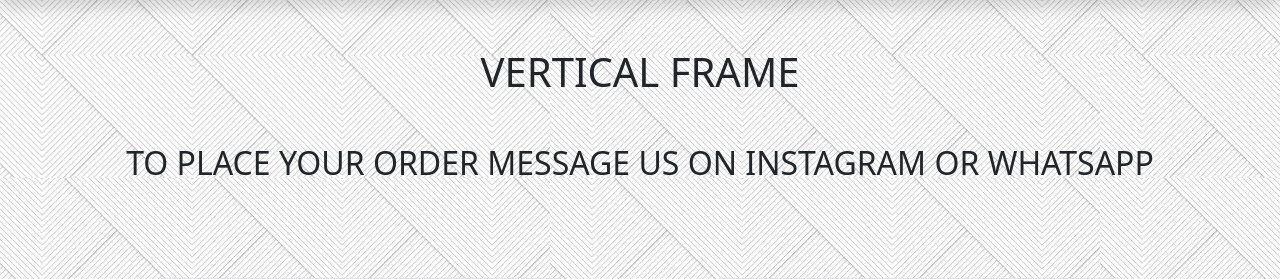
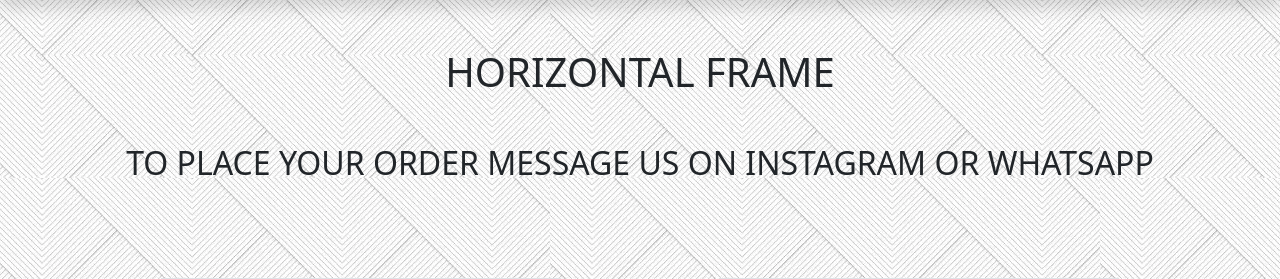
Before and after one commit to samidzafar/paradise, a Flask app: page /horizontal in a window 1280 px wide. Shown: the part 72-351 px from the top of the page. Run offline with Flask 3, Linux system fonts and the light colour scheme; some libraries are stand-ins or nearby versions.

Commit message:
finalised

```diff
--- a/templates/horizontal.html
+++ b/templates/horizontal.html
@@ -91,7 +91,7 @@
 
 
  <div class="container text-center">
-  <p class="display-6"> VERTICAL  FRAME </p>
+  <p class="display-6"> HORIZONTAL  FRAME </p>
   <h2 class="mt-5 mb-5  "> TO PLACE YOUR ORDER MESSAGE US ON INSTAGRAM OR WHATSAPP   </h2>
 
 
```
